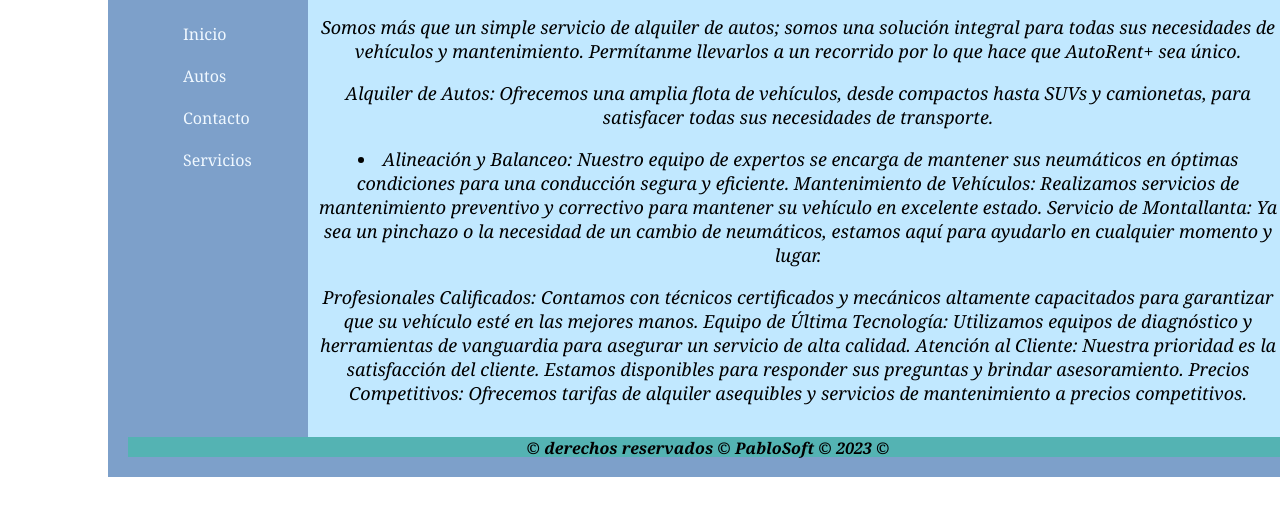
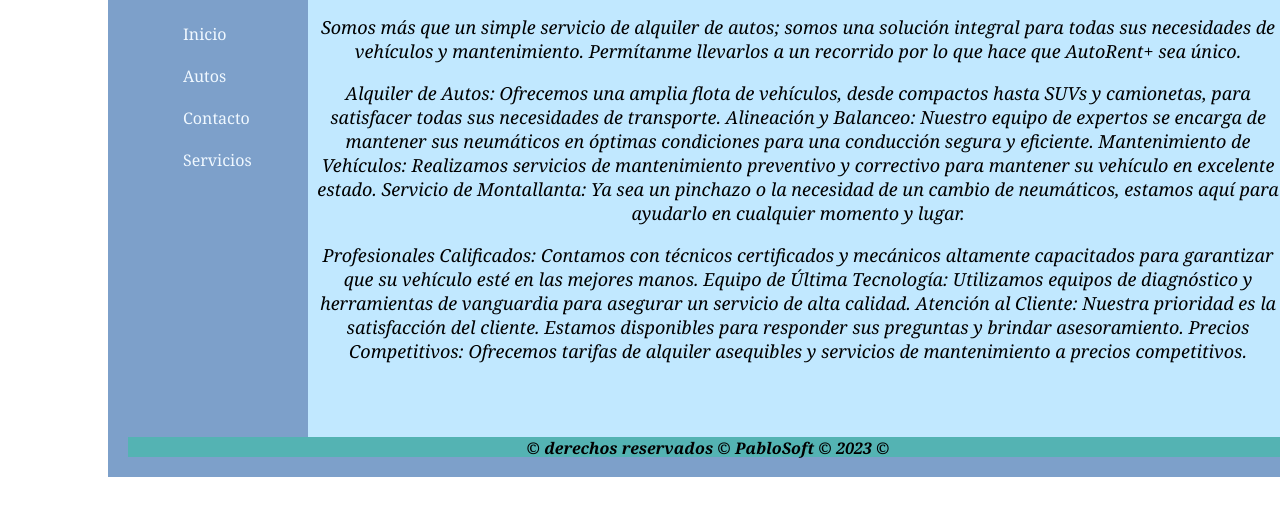
Before and after one commit to Pablosan1979/Actividad04dise-oweb, a plain HTML site: page index.html in a window 1280 px wide. Shown: the part 131-646 px from the top of the page. Drawn offline with Linux system fonts and the light colour scheme.

Commit message:
Update index.html
Eliminación  puntos

```diff
--- a/index.html
+++ b/index.html
@@ -31,7 +31,8 @@
       Somos más que un simple servicio de alquiler de autos; somos una solución integral para todas sus necesidades de vehículos y mantenimiento. Permítanme llevarlos a un recorrido por lo que hace que AutoRent+ sea único.
       </p>
     <p>
-        Alquiler de Autos: Ofrecemos una amplia flota de vehículos, desde compactos hasta SUVs y camionetas, para satisfacer todas sus necesidades de transporte.</li><li>Alineación y Balanceo: Nuestro equipo de expertos se encarga de mantener sus neumáticos en óptimas condiciones para una conducción segura y eficiente.
+        Alquiler de Autos: Ofrecemos una amplia flota de vehículos, desde compactos hasta SUVs y camionetas, para satisfacer todas sus necesidades de transporte.
+        Alineación y Balanceo: Nuestro equipo de expertos se encarga de mantener sus neumáticos en óptimas condiciones para una conducción segura y eficiente.
         Mantenimiento de Vehículos: Realizamos servicios de mantenimiento preventivo y correctivo para mantener su vehículo en excelente estado.
         Servicio de Montallanta: Ya sea un pinchazo o la necesidad de un cambio de neumáticos, estamos aquí para ayudarlo en cualquier momento y lugar.
       </p>
```
